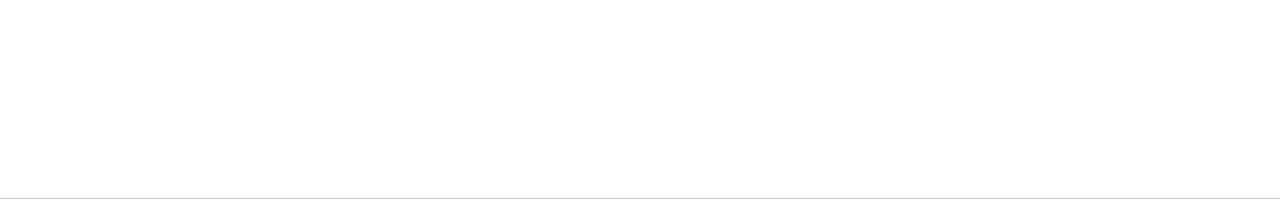
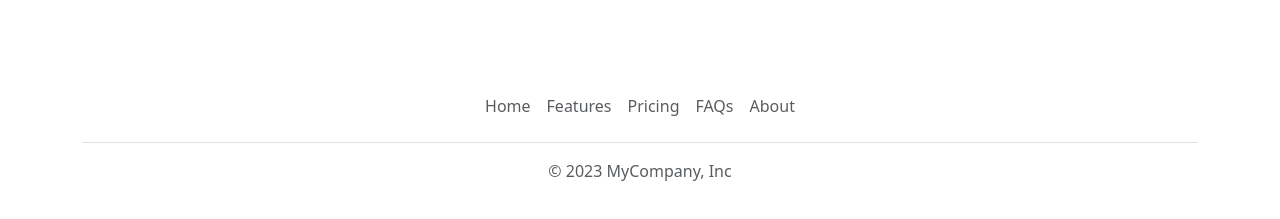
Before and after one commit to 1ovve1/vue_intensive_example_app, a Vue app: page / in a window 1280 px wide. Shown: the part 561-780 px from the top of the page. Built offline with nearby package versions, Linux system fonts and the light colour scheme.

Commit message:
refactor: :lipstick: Footer
Add footer HTML into Footer.vue component

```diff
--- a/src/components/Footer.vue
+++ b/src/components/Footer.vue
@@ -1,6 +1,26 @@
 <template>
-  <hr />
-  <div>Company Name</div>
+  <div class="container">
+    <footer class="py-3 my-4">
+      <ul class="nav justify-content-center border-bottom pb-3 mb-3">
+        <li class="nav-item">
+          <a href="#" class="nav-link px-2 text-muted">Home</a>
+        </li>
+        <li class="nav-item">
+          <a href="#" class="nav-link px-2 text-muted">Features</a>
+        </li>
+        <li class="nav-item">
+          <a href="#" class="nav-link px-2 text-muted">Pricing</a>
+        </li>
+        <li class="nav-item">
+          <a href="#" class="nav-link px-2 text-muted">FAQs</a>
+        </li>
+        <li class="nav-item">
+          <a href="#" class="nav-link px-2 text-muted">About</a>
+        </li>
+      </ul>
+      <p class="text-center text-muted">© 2023 MyCompany, Inc</p>
+    </footer>
+  </div>
 </template>
 
 <script>
```
